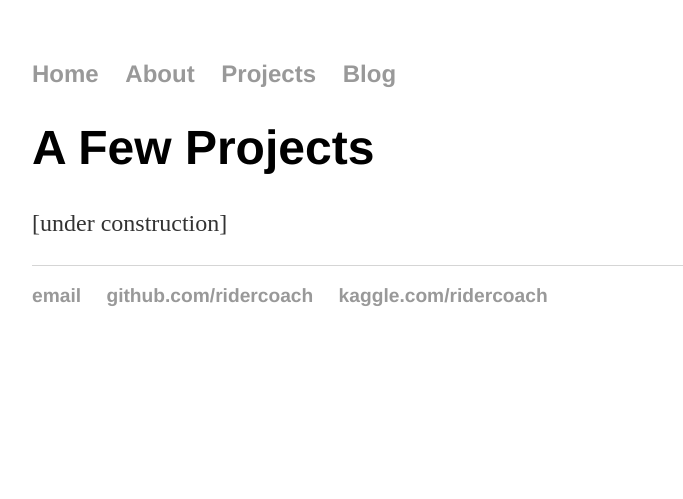
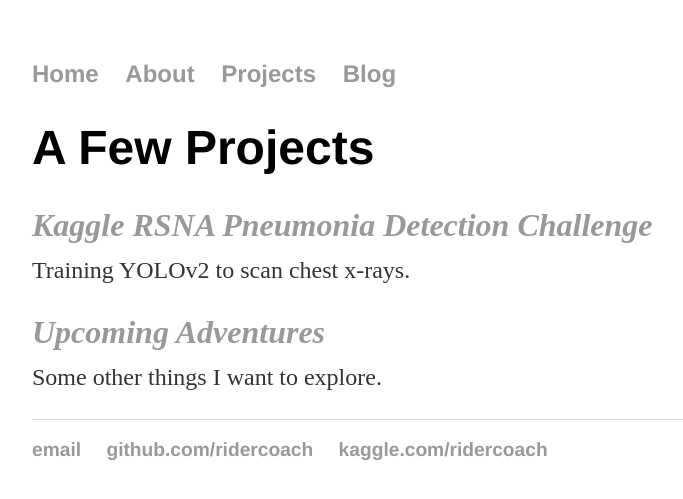
Before and after one commit to ridercoach/ridercoach.github.io, a Jekyll site: the page built from projects/index.html, in a window 1280 px wide. Shown: the top 499 px of the page, without its empty margins (160-843 px from the left). Built offline with Jekyll 4.4.1, drawn with Linux system fonts in a browser that asks for light colours.

Commit message:
added to Projects section

```diff
--- a/_config.yml
+++ b/_config.yml
@@ -2,3 +2,7 @@
   name: Hank Quinlan, Horrible Cop
   markdown: kramdown
   permalink: /blog/:year/:month/:day/:title
+
+  collections:
+    projects:
+      output: true
--- /dev/null
+++ b/_projects/a_rsna.md
@@ -0,0 +1,23 @@
+---
+layout: default
+title: Kaggle RSNA Pneumonia Detection Challenge
+abstract: Training YOLOv2 to scan chest x-rays.
+---
+
+## Kaggle RSNA Pneumonia Detection Challenge
+
+I used the Darknet framework with the "regular" version of the YOLOv2 model.
+I started with the yolov2.weights file and trained for 12,300 iterations
+with 2000 (1400 training, 600 test) of the labeled images provided by RSNA.
+I did the training on an AWS p2.xlarge EC2 instance, which took
+about 24 hours. I scored .098 (top score .260).
+
+In the sample x-ray below, the radiologist diagnosis is shown in blue,
+and the prediction of the model in pink.  This particular image, though
+from the labeled training set, was not used for training the model, so
+it is a fair assessment.
+
+Further details about my procedure are available
+[here](https://github.com/ridercoach/rsna2018).
+
+![](/images/rsna-sample.png)
--- /dev/null
+++ b/_projects/z_future_work.md
@@ -0,0 +1,13 @@
+---
+layout: default
+title: Upcoming Adventures
+abstract: Some other things I want to explore.
+---
+
+## Here are some other things I want to explore:
+
+* Web scraping of job listings with Natural Language Processing
+
+* Doing another Kaggle competition, this time with tabular data
+
+* Mastering data visualization using ggplot2 and other tools
--- a/css/main.css
+++ b/css/main.css
@@ -24,10 +24,16 @@
     font-size: 3em;
     font-family:'Helvetica', 'Arial', 'Sans-Serif';
 }
+h2 {
+    font-size: 2em;
+    font-style: italic;
+    margin-bottom: 0;
+}
 p {
     font-size: 1.5em;
     line-height: 1.4em;
     color: #333;
+    margin-top: 10px;
 }
 li.home {
     font-size: 1.5em;
--- a/projects/index.html
+++ b/projects/index.html
@@ -4,4 +4,7 @@
 ---
 	<h1>{{ page.title }}</h1>
 
-        <p>[under construction]</p>
+  {% for project in site.projects %}
+      <a href="{{ project.url }}"><h2>{{ project.title }}</h2></a>
+      <p>{{ project.abstract }}</p>
+  {% endfor %}
```
Also changed, not shown: images/rsna-sample.png (added), images/rsna-samples.png (added).
